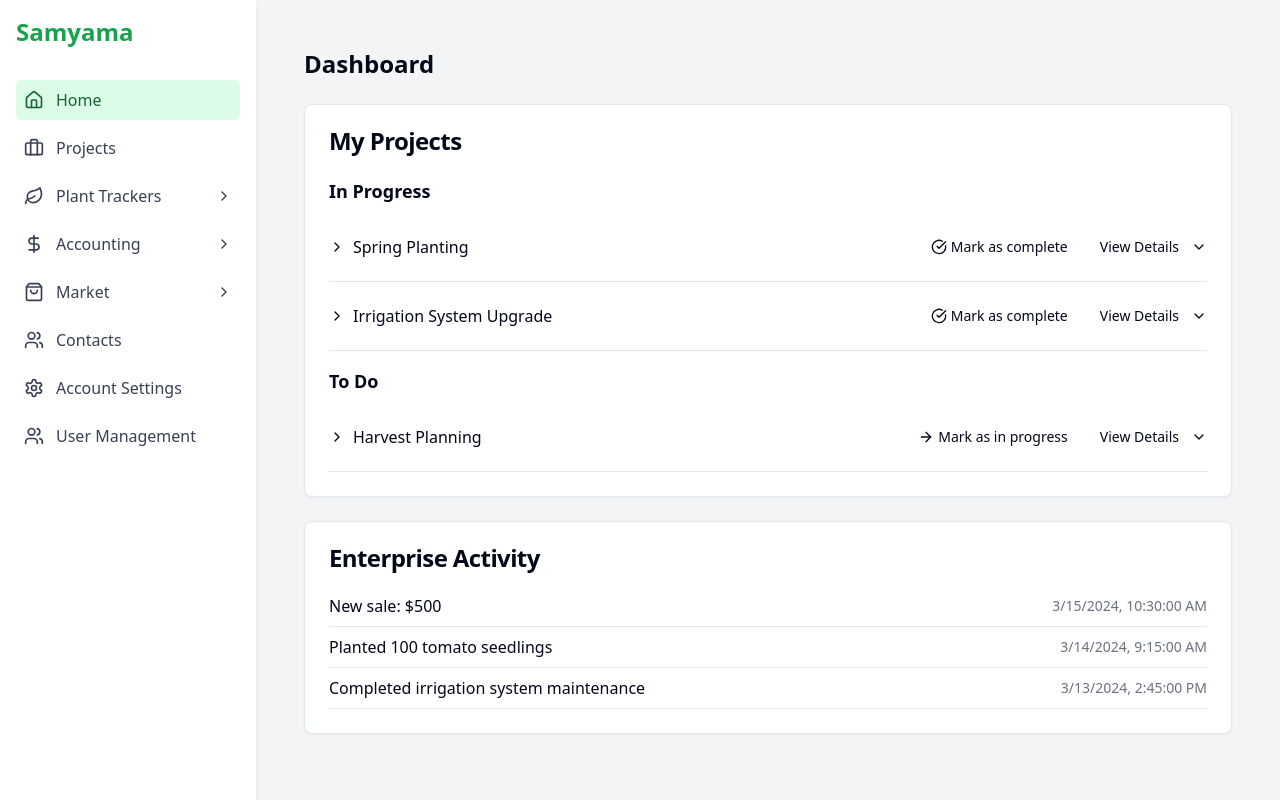
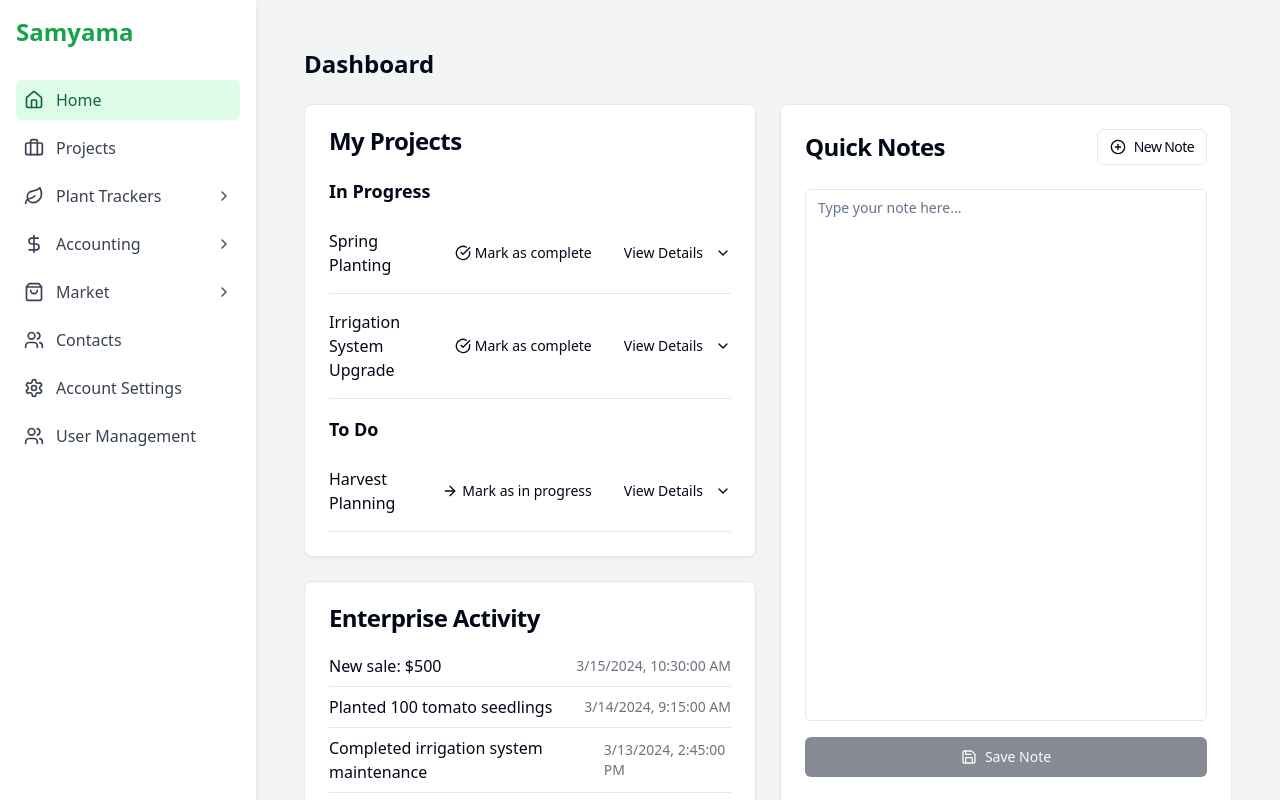
Before and after one commit to Giving-Back-Studio/samyama, a React (Vite) app: page / in a window 1280 px wide. Built offline with nearby package versions, Linux system fonts and the light colour scheme.

Commit message:
Fix chevron display and add notes widget
Reviewed the code to resolve the issue with the chevron still showing up. Additionally, implemented a new note-taking widget within the home tab, featuring a sleek user interface.
[skip gpt_engineer]

```diff
--- a/src/components/Dashboard.jsx
+++ b/src/components/Dashboard.jsx
@@ -5,6 +5,7 @@ import { DragDropContext } from '@hello-pangea/dnd';
 import ProjectList from './ProjectList';
 import ActivityList from './ActivityList';
 import ProjectDialog from './ProjectDialog';
+import NoteWidget from './NoteWidget';
 
 const fetchProjects = async () => {
   // Mock function to fetch projects
@@ -120,8 +121,9 @@ const Dashboard = () => {
   return (
     <div className="space-y-6 p-4">
       <h1 className="text-2xl font-bold">Dashboard</h1>
+      <div className="grid grid-cols-1 md:grid-cols-2 gap-6">
+        <div className="space-y-6">
           <DragDropContext onDragEnd={onDragEnd}>
-        <div className="space-y-6">
             <Card>
               <CardHeader>
                 <CardTitle className="text-left">My Projects</CardTitle>
@@ -145,9 +147,11 @@ const Dashboard = () => {
                 />
               </CardContent>
             </Card>
+          </DragDropContext>
           <ActivityList activities={activities} />
         </div>
-      </DragDropContext>
+        <NoteWidget />
+      </div>
       {selectedProject && (
         <ProjectDialog
           project={selectedProject}
--- /dev/null
+++ b/src/components/NoteWidget.jsx
@@ -0,0 +1,52 @@
+import React, { useState } from 'react';
+import { Card, CardContent, CardHeader, CardTitle } from "@/components/ui/card";
+import { Button } from "@/components/ui/button";
+import { Textarea } from "@/components/ui/textarea";
+import { PlusCircle, Save } from "lucide-react";
+
+const NoteWidget = () => {
+  const [notes, setNotes] = useState([]);
+  const [currentNote, setCurrentNote] = useState('');
+
+  const handleSaveNote = () => {
+    if (currentNote.trim()) {
+      setNotes([...notes, { id: Date.now(), content: currentNote }]);
+      setCurrentNote('');
+    }
+  };
+
+  return (
+    <Card className="h-full flex flex-col">
+      <CardHeader>
+        <CardTitle className="flex justify-between items-center">
+          <span>Quick Notes</span>
+          <Button variant="outline" size="sm" onClick={() => setCurrentNote('')}>
+            <PlusCircle className="h-4 w-4 mr-2" />
+            New Note
+          </Button>
+        </CardTitle>
+      </CardHeader>
+      <CardContent className="flex-grow flex flex-col">
+        <Textarea
+          placeholder="Type your note here..."
+          value={currentNote}
+          onChange={(e) => setCurrentNote(e.target.value)}
+          className="flex-grow mb-4 resize-none"
+        />
+        <Button onClick={handleSaveNote} disabled={!currentNote.trim()}>
+          <Save className="h-4 w-4 mr-2" />
+          Save Note
+        </Button>
+        <div className="mt-4 space-y-2 overflow-y-auto max-h-60">
+          {notes.map((note) => (
+            <div key={note.id} className="bg-gray-100 p-2 rounded">
+              {note.content}
+            </div>
+          ))}
+        </div>
+      </CardContent>
+    </Card>
+  );
+};
+
+export default NoteWidget;
--- a/src/components/ProjectList.jsx
+++ b/src/components/ProjectList.jsx
@@ -1,7 +1,7 @@
 import React from 'react';
 import { Accordion, AccordionContent, AccordionItem, AccordionTrigger } from "@/components/ui/accordion";
 import { Button } from "@/components/ui/button";
-import { CheckCircle, ArrowRight, ChevronDown, ChevronRight } from "lucide-react";
+import { CheckCircle, ArrowRight } from "lucide-react";
 import { Droppable, Draggable } from '@hello-pangea/dnd';
 
 const ProjectList = ({ projects, status, openProject, setOpenProject, toggleActionCompletion, onViewDetails }) => {
@@ -21,11 +21,6 @@ const ProjectList = ({ projects, status, openProject, setOpenProject, toggleActi
                       <AccordionItem value={project.id.toString()}>
                         <AccordionTrigger className="hover:no-underline">
                           <div className="flex items-center w-full">
-                            {openProject === project.id.toString() ? (
-                              <ChevronDown className="h-4 w-4 mr-2 flex-shrink-0" />
-                            ) : (
-                              <ChevronRight className="h-4 w-4 mr-2 flex-shrink-0" />
-                            )}
                             <span className="text-sm md:text-base text-left flex-grow">{project.name}</span>
                             <div className="flex items-center space-x-2 ml-auto">
                               {status === 'In Progress' ? (
```
Lines whose indentation alone changed are shown as unchanged.
